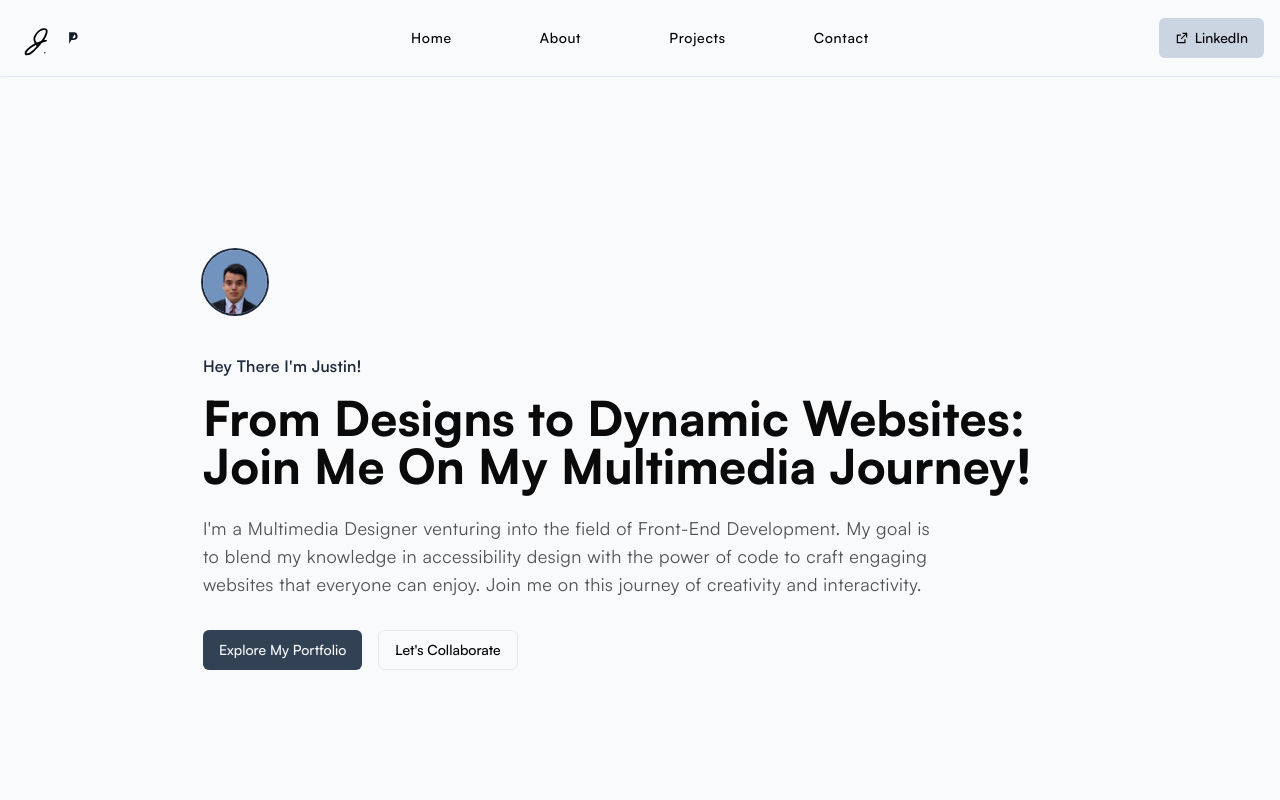
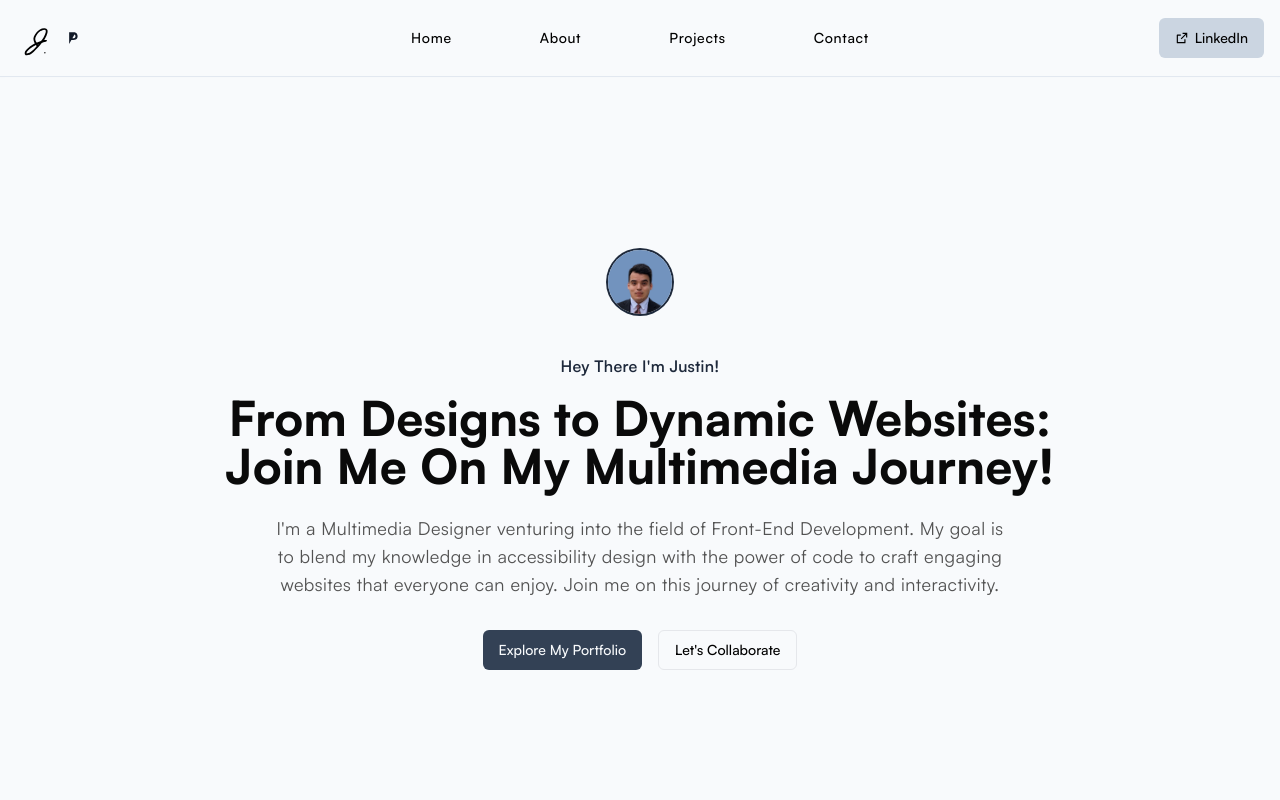
Before and after one commit to Justin-Bento/portfolio, a Next.js app: page / in a window 1280 px wide. Shown: the top 800 px of the page. Built offline with nearby package versions, Linux system fonts and the light colour scheme; no server answers.

Commit message:
centered text

```diff
--- a/pages/index.tsx
+++ b/pages/index.tsx
@@ -5,8 +5,9 @@ import React from 'react'
 
 export default function index() {
   return (
-    <div aria-label="home-page" className="p-4 lg:p-0 lg:max-w-[80ch] xl:lg:max-w-[80ch] h-screen grid lg:mx-auto place-content-center [text-wrap:balance]">
-      <div className="flex justify-start">
+    <div aria-label="home-page" className="p-4 lg:p-0 lg:container h-screen grid place-content-center lg:text-center [text-wrap:balance] mx-auto">
+      <div className="lg:max-w-[80ch]">
+        <div className="flex justify-start lg:justify-center">
           <span className="relative w-16 h-16 mb-6 ">
             <Image
               src="/media/jusitn-bento--linkin.png"
@@ -20,10 +21,11 @@ export default function index() {
         <p className="text-sm lg:text-base capitalize font-semibold text-slate-800 my-4 tracking-[0.015rem]">Hey there I&#39;m Justin!</p>
         <h1 className="font-display text-4xl font-extrabold leading-normal tracking-[0.015rem] text-neutral-950 sm:text-5xl">From Designs to Dynamic Websites: Join Me On My Multimedia Journey!</h1>
         <p className="mt-6 text-base lg:text-lg text-neutral-600 leading-relaxed tracking-wide">I&#39;m a Multimedia Designer venturing into the field of Front-End Development. My goal is to blend my knowledge in accessibility design with the power of code to craft engaging websites that everyone can enjoy. Join me on this journey of creativity and interactivity.</p>
-      <span className="flex flex-col lg:flex-row gap-4 my-8">
+        <span className="flex flex-col lg:flex-row gap-4 my-8 lg:justify-center">
           <Link href="/projects"><Button className="w-full lg:w-auto">Explore My Portfolio</Button></Link>
           <Link href="/contact"><Button variant="outline" className="w-full lg:w-auto">Let&#39;s Collaborate</Button></Link>
         </span>
       </div>
+    </div>
   )
 }
```
Lines whose indentation alone changed are shown as unchanged.
